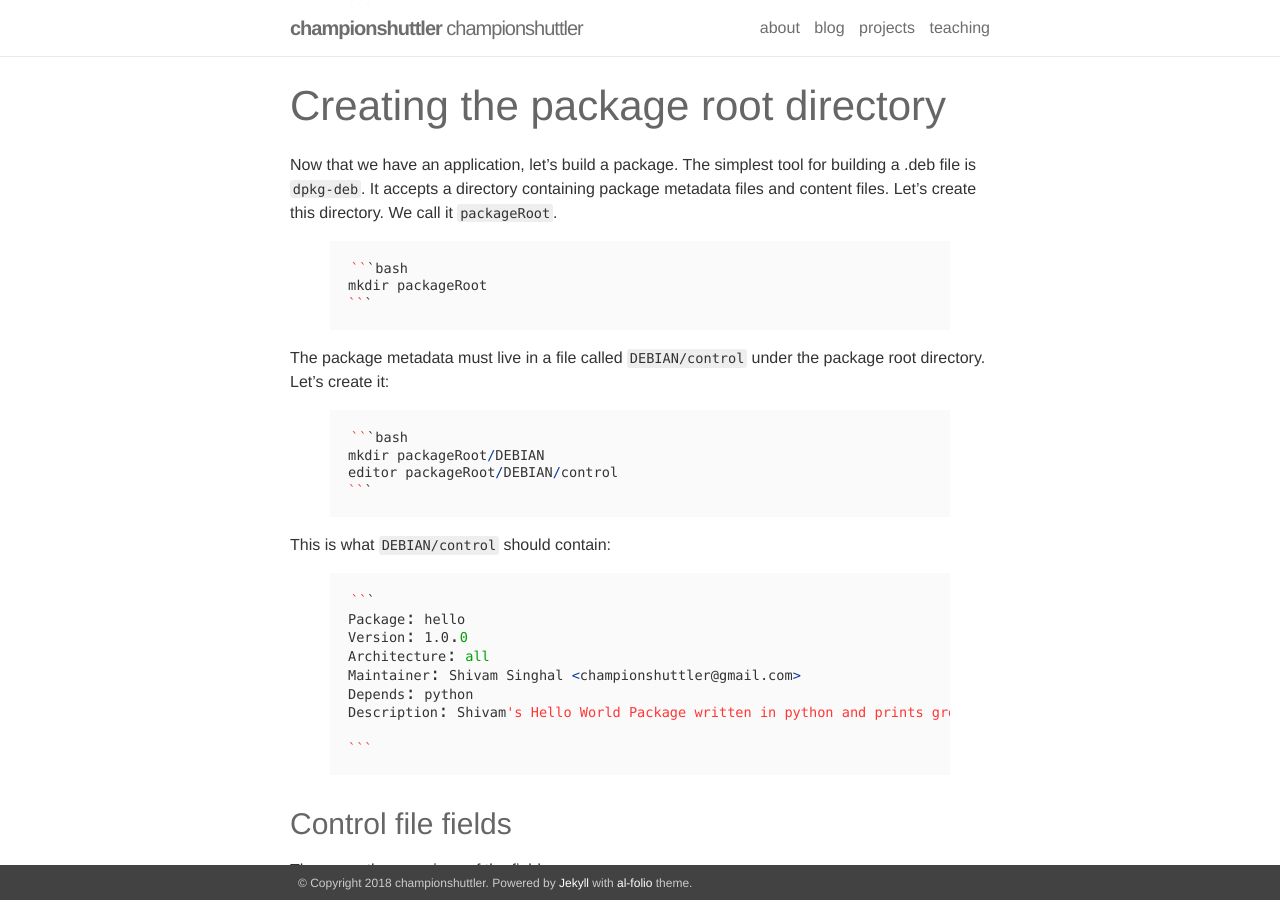
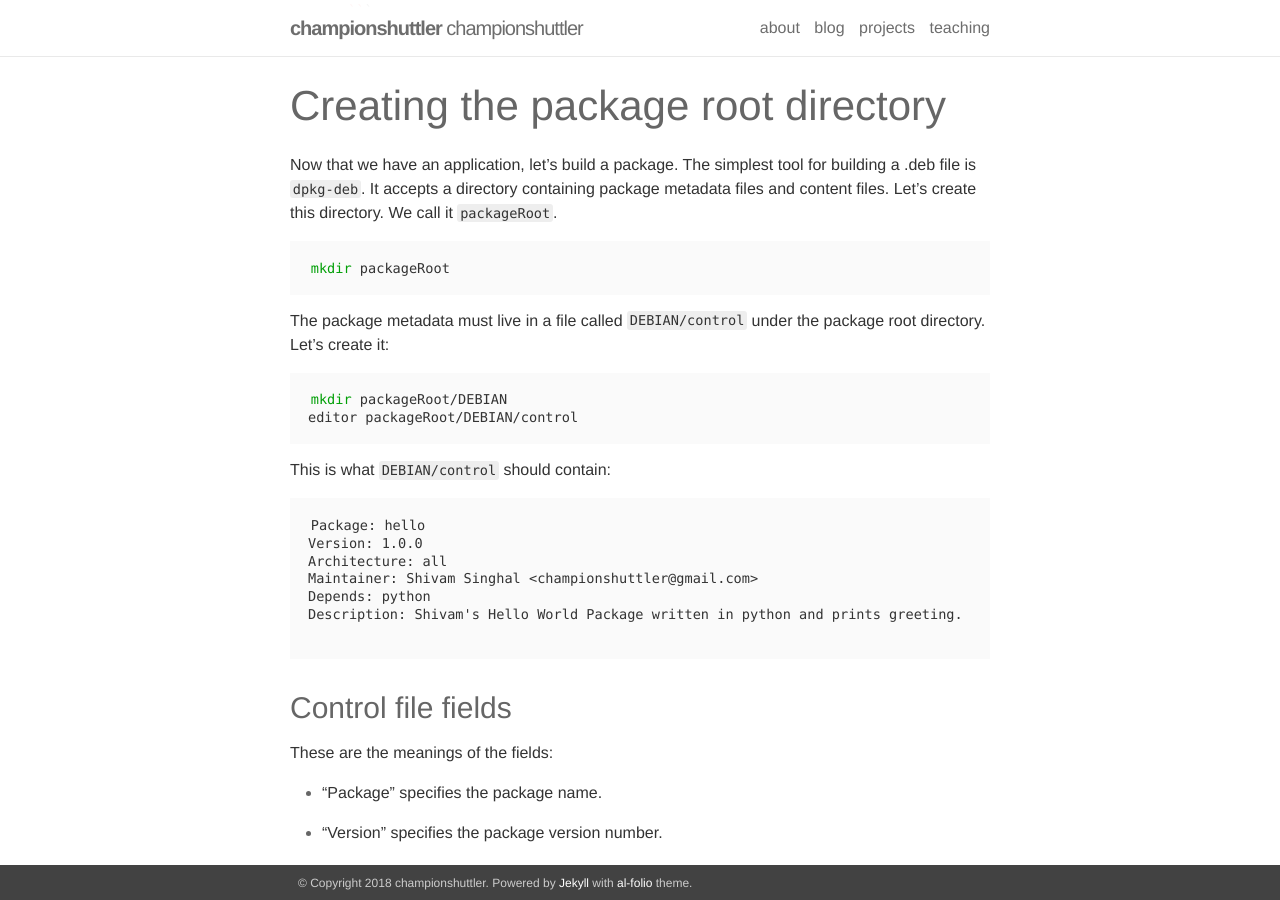
Before and after one commit to championshuttler/portfolio, a Jekyll site: the page built from _posts/2018-12-31-building-your-debian-package.markdown, in a window 1280 px wide and 900 px high, scrolled down 834 px. Built offline with Jekyll 4.4.1, drawn with Linux system fonts in a browser that asks for light colours; nearby versions of some CDN libraries.

Commit message:
final update and removing extra liquid tags

````diff
--- a/_posts/2018-12-31-building-your-debian-package.markdown
+++ b/_posts/2018-12-31-building-your-debian-package.markdown
@@ -39,28 +39,18 @@ chmod +x hello
 
 Now that we have an application, let's build a package. The simplest tool for building a .deb file is `dpkg-deb`. It accepts a directory containing package metadata files and content files. Let's create this directory. We call it `packageRoot`.
 
-{% highlight python %}
-
 ```bash
 mkdir packageRoot
 ```
 
-{% endhighlight %}
-
 The package metadata must live in a file called `DEBIAN/control` under the package root directory. Let's create it:
-
-{% highlight python %}
 
 ```bash
 mkdir packageRoot/DEBIAN
 editor packageRoot/DEBIAN/control
 ```
 
-{% endhighlight %}
-
 This is what `DEBIAN/control` should contain:
-
-{% highlight python %}
 
 ```
 Package: hello
@@ -71,8 +61,6 @@ Depends: python
 Description: Shivam's Hello World Package written in python and prints greeting.
 
 ```
-
-{% endhighlight %}
 
 ### Control file fields
 
````
